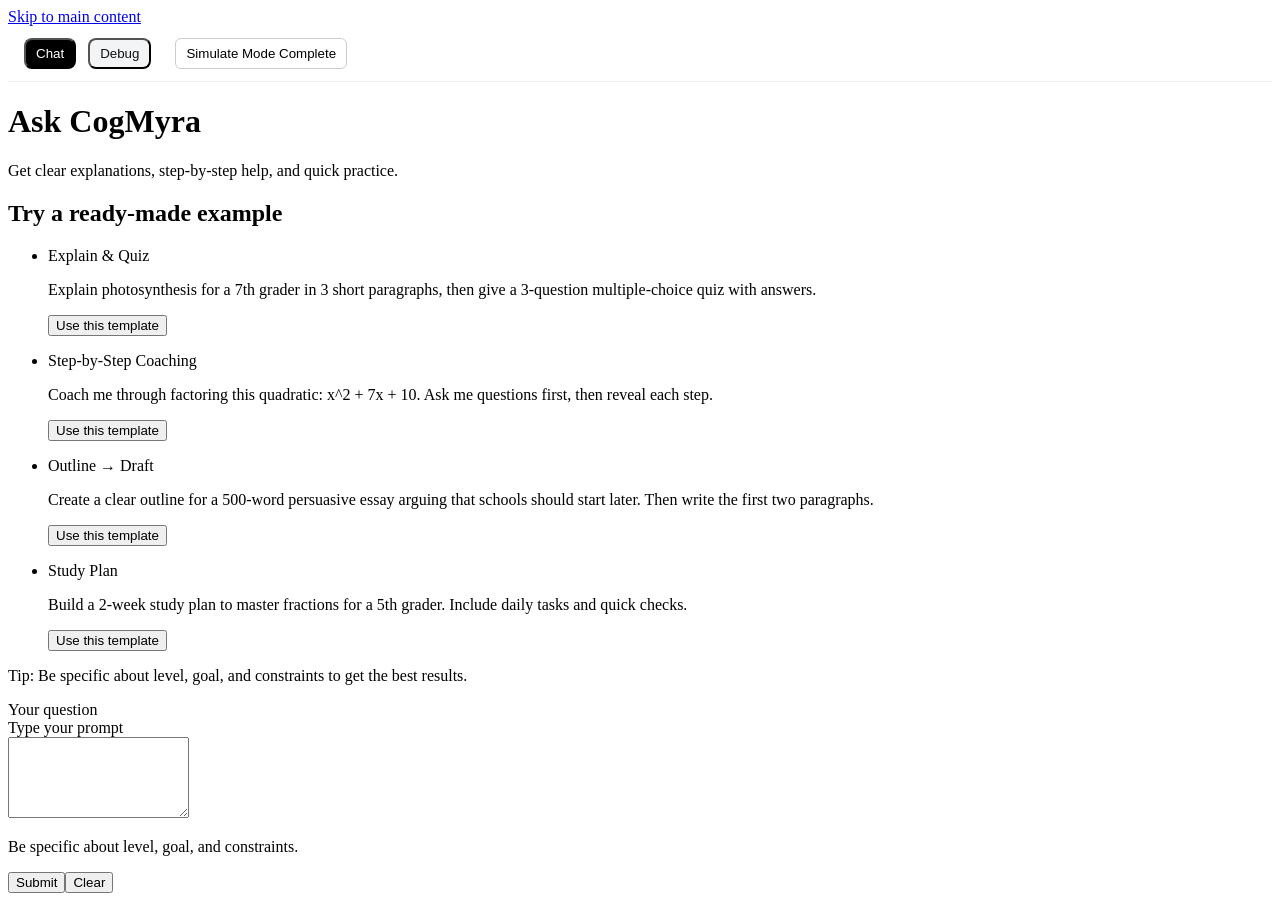
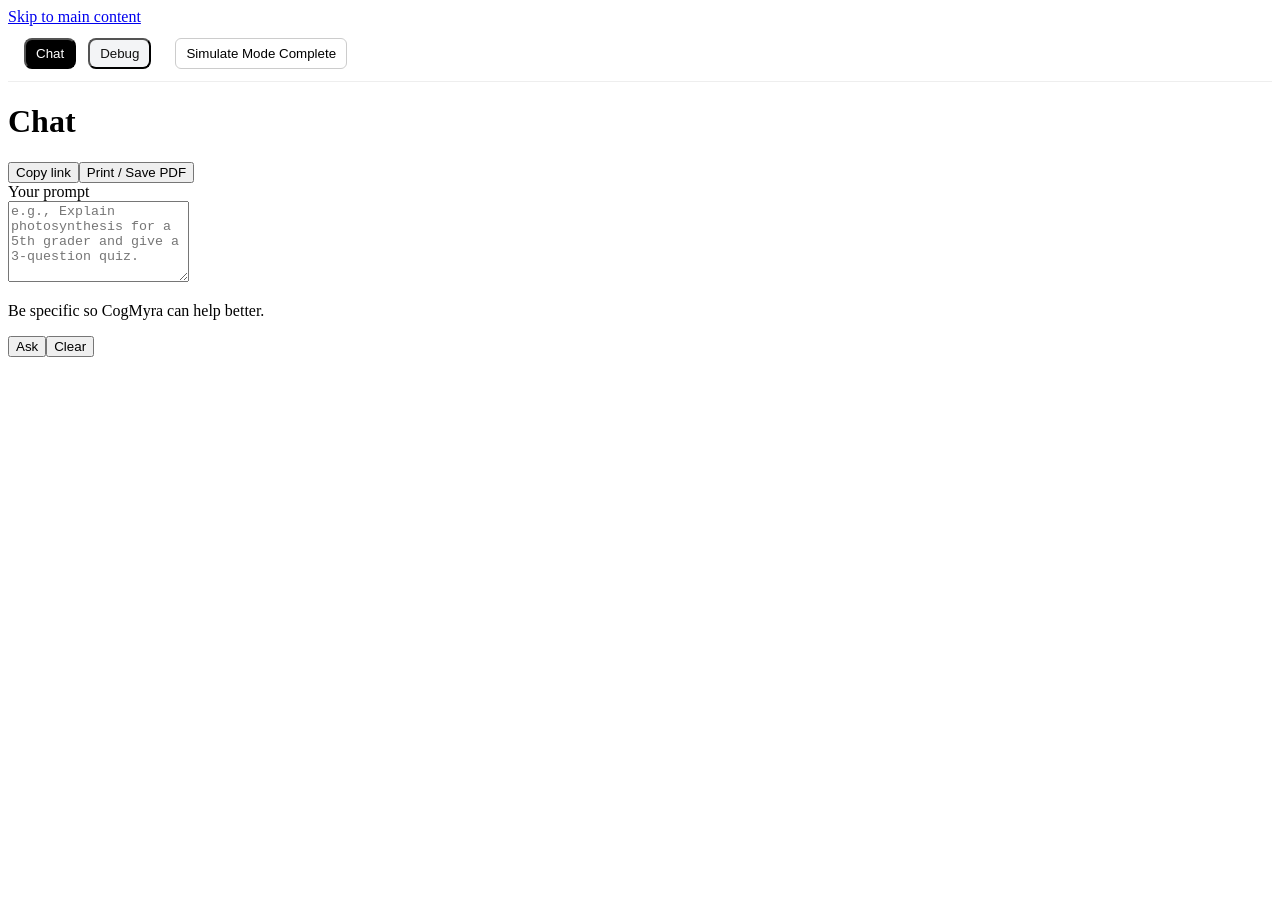
Before and after one commit to CogMyra/cogmyra-web, a React (Vite) app: page / in a window 1280 px wide. After the commit the page ends 800 px from the top, so only its background shows below. Built offline with nearby package versions, Linux system fonts and the light colour scheme.

Commit message:
Update Chat.jsx

```diff
--- a/src/pages/Chat.jsx
+++ b/src/pages/Chat.jsx
@@ -1,166 +1,124 @@
 // src/pages/Chat.jsx
 import React, { useRef, useState } from "react";
-import { Field, FieldError, announce } from "../lib/a11y";
-import EmptyState from "./EmptyState.jsx";
+import { Field, announce } from "../lib/a11y.js";
 import ResultToolbar from "../components/ResultToolbar.jsx";
 
-/**
- * Chat page
- * - Keyboard & screen-reader friendly
- * - Validates input with inline error
- * - Shows EmptyState templates when prompt is blank
- * - Includes Copy/Print toolbar for results
- */
+/** Friendly validation messages */
+const M = {
+  required: "Please enter a question or topic.",
+  tooShort: "Try a longer prompt (at least 6 characters).",
+  generic: "Something went wrong. Please try again.",
+};
+
 export default function Chat() {
   const [prompt, setPrompt] = useState("");
   const [error, setError] = useState(null);
-  const [isSubmitting, setIsSubmitting] = useState(false);
-  const [result, setResult] = useState(null);
+  const [isSubmitting, setSubmitting] = useState(false);
+  const [output, setOutput] = useState(null);
+
   const fieldRef = useRef(null);
 
   function validate(text) {
-    const t = String(text || "").trim();
-    if (!t) return "Please enter a question or topic.";
-    if (t.length < 6) return "Try a longer prompt (at least 6 characters).";
+    const t = (text || "").trim();
+    if (!t) return M.required;
+    if (t.length < 6) return M.tooShort;
     return null;
   }
 
   async function onSubmit(e) {
     e.preventDefault();
 
+    // Validate & announce helpful guidance
     const err = validate(prompt);
     if (err) {
       setError(err);
       announce(err);
-      // Focus back to the field so users can correct quickly
+      // Move focus back to the input for quick correction
       requestAnimationFrame(() => fieldRef.current?.focus());
       return;
     }
 
+    // OK to submit
     setError(null);
-    setIsSubmitting(true);
+    setSubmitting(true);
     announce("Submitting your request…");
 
     try {
       // TODO: replace with your real API call
-      // Simulate latency and produce a dummy response:
-      const fake = await new Promise((resolve) =>
-        setTimeout(() => {
-          resolve({
-            content:
-              `Here’s a clear, friendly response to:\n\n“${prompt}”\n\n` +
-              `1) A short explanation.\n2) A quick list of steps.\n3) A suggestion for what to try next.`,
-          });
-        }, 700)
-      );
-
-      setResult(fake.content);
+      await new Promise((r) => setTimeout(r, 500));
+      setOutput(`# Your result\n\nThis is where your model output will appear.`);
       announce("Response ready.");
-      // Move focus to the result heading for screen-reader users
-      requestAnimationFrame(() => {
-        document.getElementById("result-heading")?.focus();
-      });
-    } catch (err) {
-      const msg = "Something went wrong. Please try again.";
-      setResult(null);
-      setError(msg);
-      announce(msg);
+    } catch {
+      setOutput(null);
+      setError(M.generic);
+      announce(M.generic);
     } finally {
-      setIsSubmitting(false);
+      setSubmitting(false);
     }
   }
 
-  // Provide a share URL for the toolbar (very basic demo)
-  function getShareURL() {
-    const url = new URL(window.location.href);
-    if (prompt) url.searchParams.set("q", prompt);
-    return url.toString();
-  }
+  return (
+    <main id="main-content" className="mx-auto max-w-3xl px-4 py-6">
+      <header className="mb-6 flex items-center justify-between">
+        <h1 className="text-2xl font-semibold">Chat</h1>
+        <nav aria-label="Page actions" className="print-hidden">
+          <ResultToolbar getShareURL={() => window.location.href} />
+        </nav>
+      </header>
 
-  return (
-    <main id="main-content" className="mx-auto max-w-3xl px-4 py-6" tabIndex={-1}>
-      <h1 className="text-2xl font-semibold">Ask CogMyra</h1>
-      <p className="muted mt-1">
-        Get clear explanations, step-by-step help, and quick practice.
-      </p>
-
-      {/* Empty state only when field is blank */}
-      {!prompt && (
-        <EmptyState
-          onUseTemplate={(t) => {
-            setPrompt(t);
-            requestAnimationFrame(() => fieldRef.current?.focus());
-          }}
-        />
-      )}
-
-      {/* Prompt form */}
-      <section className="card mt-4">
-        <div className="card-header">Your question</div>
+      <form onSubmit={onSubmit} noValidate className="card">
         <div className="card-body">
-          <form onSubmit={onSubmit} noValidate>
           <Field
             id="prompt"
-              label="Type your prompt"
-              hint="Be specific about level, goal, and constraints."
+            label="Your prompt"
+            hint="Be specific so CogMyra can help better."
             error={error}
             render={(fieldProps) => (
               <textarea
+                ref={fieldRef}
                 {...fieldProps}
-                  ref={fieldRef}
-                  className="input"
                 rows={5}
                 value={prompt}
                 onChange={(e) => setPrompt(e.target.value)}
-                  aria-describedby={error ? "prompt-err" : "prompt-hint"}
+                placeholder="e.g., Explain photosynthesis for a 5th grader and give a 3-question quiz."
               />
             )}
           />
-            <FieldError id="prompt-err">{error}</FieldError>
 
-            <div className="mt-3 flex items-center gap-2">
-              <button type="submit" className="btn-primary" disabled={isSubmitting}>
-                {isSubmitting ? "Submitting…" : "Submit"}
+          <div className="flex items-center gap-3">
+            <button
+              type="submit"
+              className="btn btn-primary"
+              disabled={isSubmitting}
+            >
+              {isSubmitting ? "Submitting…" : "Ask"}
             </button>
+
             <button
               type="button"
-                className="btn btn-ghost"
+              className="btn btn-secondary"
               onClick={() => {
                 setPrompt("");
                 setError(null);
-                  setResult(null);
-                  requestAnimationFrame(() => fieldRef.current?.focus());
+                announce("Cleared prompt.");
+                fieldRef.current?.focus();
               }}
             >
               Clear
             </button>
           </div>
+        </div>
       </form>
+
+      {/* Output */}
+      {output ? (
+        <section className="mt-6 card no-break result-block">
+          <header className="card-header">Result</header>
+          <div className="card-body">
+            <pre className="whitespace-pre-wrap break-words">{output}</pre>
           </div>
         </section>
-
-      {/* Result panel */}
-      {result && (
-        <section className="card mt-6" aria-labelledby="result-heading">
-          <div className="card-header flex items-center justify-between">
-            <h2
-              id="result-heading"
-              tabIndex={-1}
-              className="text-lg font-semibold focus:outline-none"
-            >
-              Result
-            </h2>
-            {/* Save / Share / Print toolbar */}
-            <ResultToolbar getShareURL={getShareURL} />
-          </div>
-          <div className="card-body">
-            <pre className="whitespace-pre-wrap text-gray-900">{result}</pre>
-          </div>
-        </section>
-      )}
-
-      {/* Polite live region for announce(...) messages */}
-      <div id="ally-live" role="status" aria-live="polite" className="sr-only" />
+      ) : null}
     </main>
   );
 }
```
Lines whose indentation alone changed are shown as unchanged.
